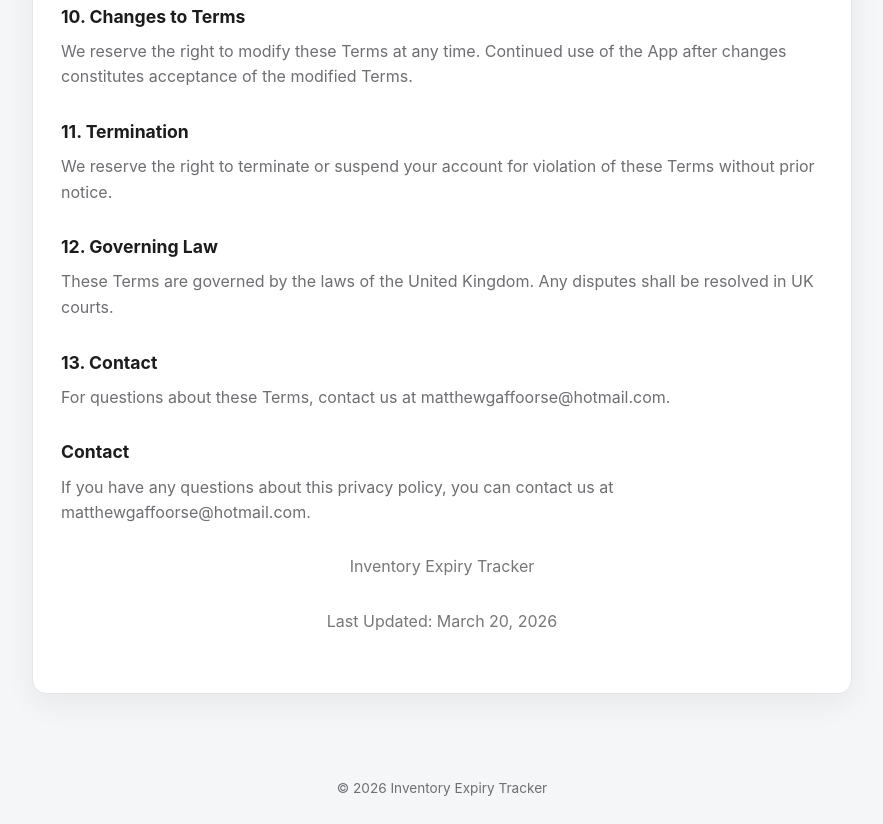
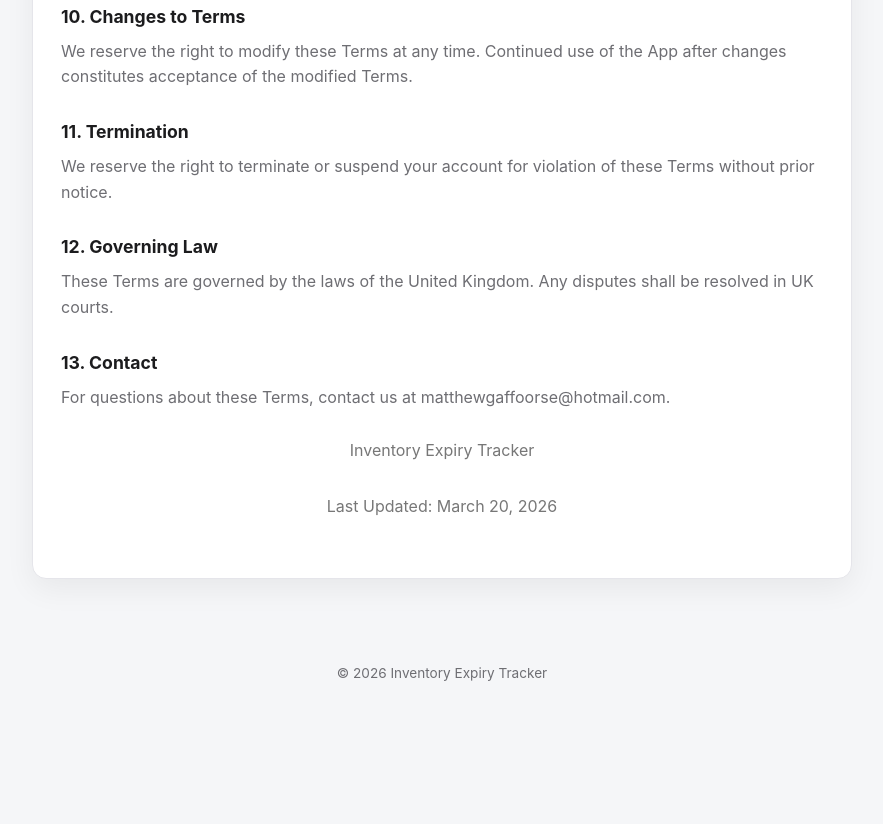
Before and after one commit to Matthew-Gaffoor-SE/Inventory-Expiry-Tracker, a plain HTML site: page index.html in a window 1280 px wide. Shown: the part 2602-3426 px from the top of the page, without its empty margins (198-1081 px from the left). After the commit the page ends 3310 px from the top, so only its background shows below. Drawn offline with Linux system fonts and the light colour scheme.

Commit message:
Remove contact information from privacy policy
Removed contact section from the privacy policy.

```diff
--- a/index.html
+++ b/index.html
@@ -274,15 +274,7 @@
     </p>
   </div>
 
-<div class="section">
-  <h2>Contact</h2>
-  <p>
-    If you have any questions about this privacy policy, you can
-    contact us at matthewgaffoorse@hotmail.com.
-  </p>
-</div>
-
-      <p style="text-align: center; color: #777; margin-bottom: 30px;">Inventory Expiry Tracker</p>
+  <p style="text-align: center; color: #777; margin-bottom: 30px;">Inventory Expiry Tracker</p>
   <p style="text-align: center; color: #777; margin-bottom: 30px;">Last Updated: March 20, 2026</p>
 
   </div>
```
